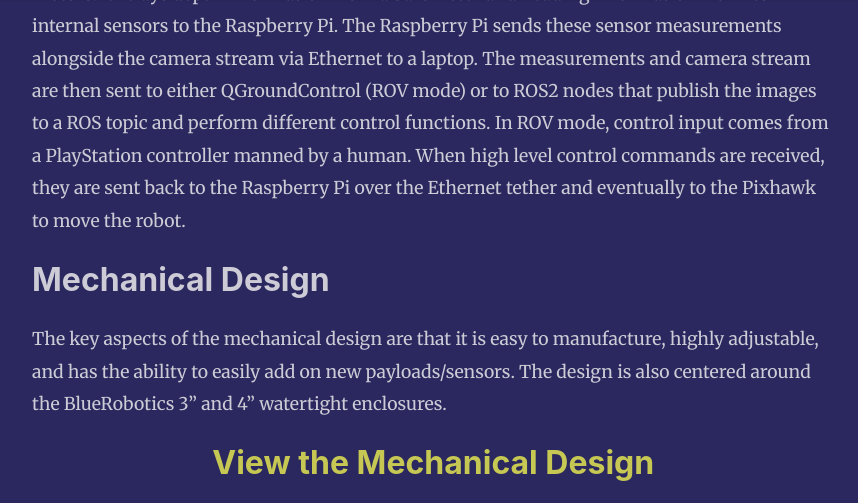
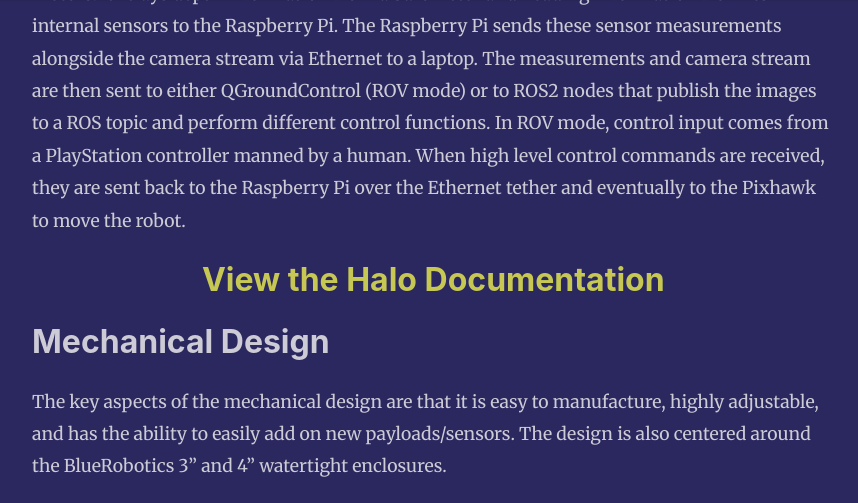
Before and after one commit to roy2909/roy2909.github.io, a Jekyll site: the page built from _posts/2023-03-15-halo_auv.md, in a window 1280 px wide and 900 px high, scrolled down 2087 px, cut to the strip 0-503 px from the top of the window. Shown: the whole strip, without its empty margins (68-926 px from the left). Built offline with Jekyll 4.4.1, drawn with Linux system fonts in a browser that asks for light colours; nearby versions of some CDN libraries; comment, search, counter and statistics services are not loaded.

Commit message:
Added gitbook to portfolio

```diff
--- a/_posts/2023-03-15-halo_auv.md
+++ b/_posts/2023-03-15-halo_auv.md
@@ -30,6 +30,9 @@
 that publish the images to a ROS topic and perform different control functions. In ROV mode, control input
 comes from a PlayStation controller manned by a human. When high level control commands are received, they are
 sent back to the Raspberry Pi over the Ethernet tether and eventually to the Pixhawk to move the robot.
+
+<div align="center"><h2> <a href="https://jamess-organization-15.gitbook.io/halo_auv_docs/">View the Halo Documentation</a></h2></div>
+
 
 ## Mechanical Design
 The key aspects of the mechanical design are that it is easy to manufacture, highly adjustable, and has the ability
```
